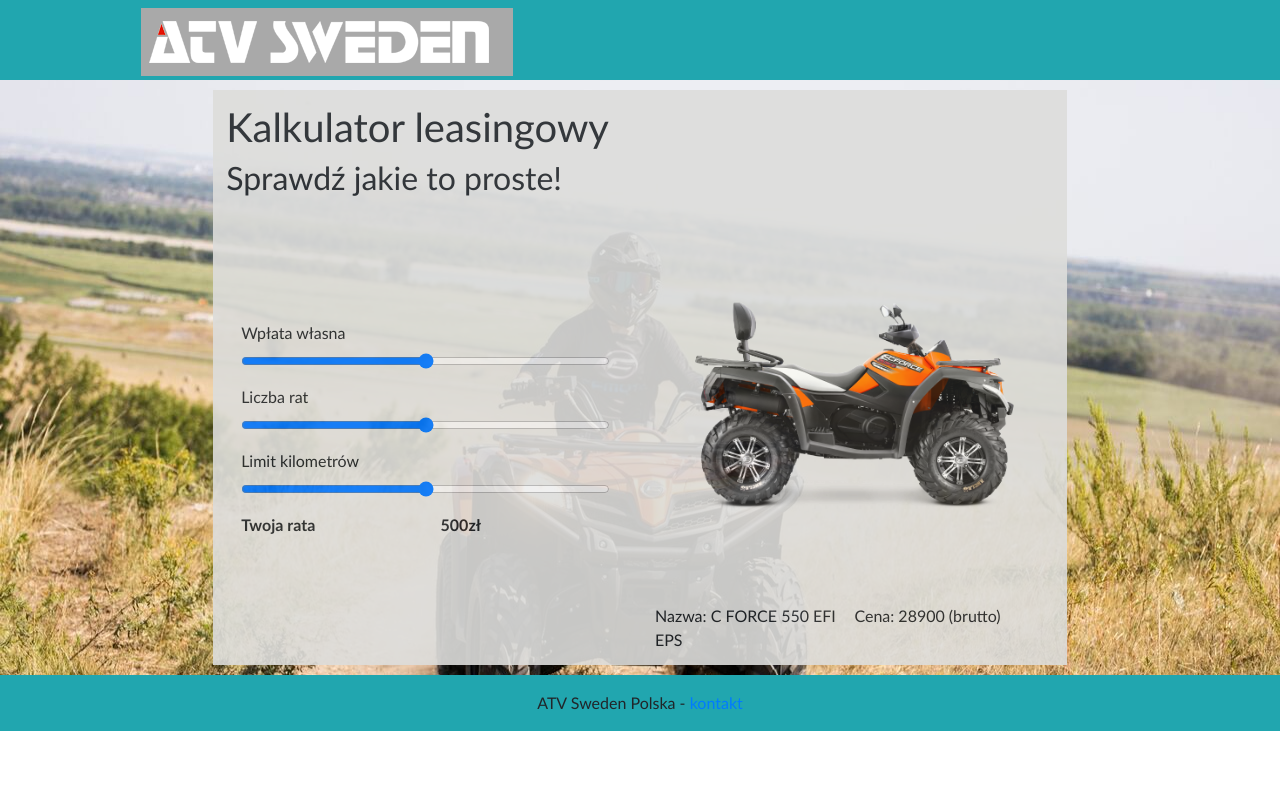
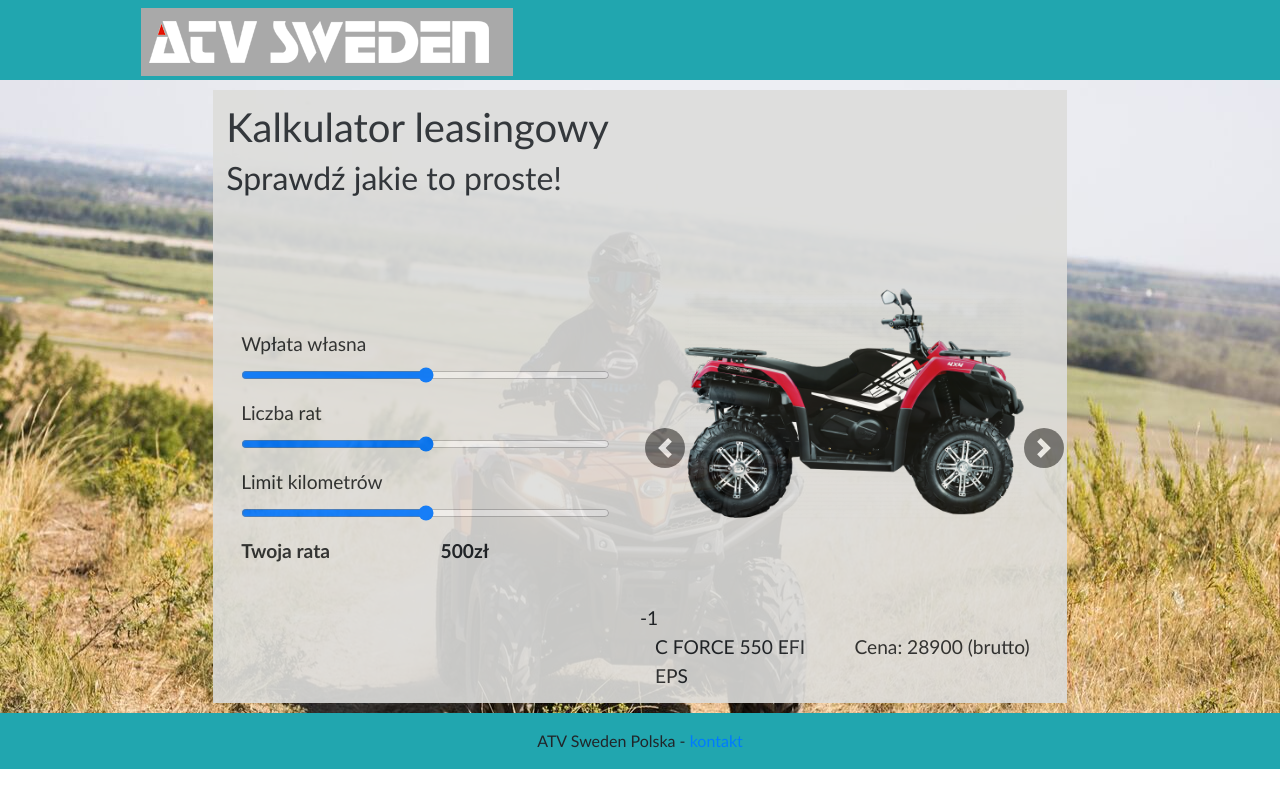
Before and after one commit to emilm0/leasingCalculator, an Angular app: page / in a window 1280 px wide. Built offline with nearby package versions, Linux system fonts and the light colour scheme.

Commit message:
add buttons

```diff
--- a/src/app/components/body/body.component.css
+++ b/src/app/components/body/body.component.css
@@ -6,6 +6,7 @@
     margin-left: auto;
     margin-right: auto;
     padding: 1%;
+    font-size: 1.2em;
 }
 
 .row {
@@ -19,3 +20,12 @@
     margin-top: auto;
     margin-bottom: auto;
 }
+.carousel-control-prev,
+.carousel-control-next{
+    margin:5px;
+    width: 40px;
+    height: 40px;
+    background-color: black;
+    border-radius: 50%;
+    top: calc(50% - 25px);
+}
--- a/src/app/components/body/body.component.html
+++ b/src/app/components/body/body.component.html
@@ -2,16 +2,28 @@
    <h1>Kalkulator leasingowy</h1>
    <h2>Sprawdź jakie to proste!</h2>
     <div class="row">
+
         <div class="col-lg-6 order-2 order-lg-1" id="calculator">
             <app-calculator></app-calculator>
         </div>
+
         <div class="col-lg-6 order-1 order-lg-2" id="f2">
             <div class="row">
-                <img class="col-md-12" src={{vehicles[1].img}}>
+                <a class="carousel-control-prev"  role="button" data-slide="prev">
+                    <span class="carousel-control-prev-icon" aria-hidden="true" ></span>
+                    <span class="sr-only" onclick="prev()">Previous</span>
+                </a>
+                <img class="col-md-12" src={{vehicles[counter].img}}>
+                {{checkItem(counter)}}
+
+                <a class="carousel-control-next" role="button" data-slide="next">
+                    <span class="carousel-control-next-icon" aria-hidde  n="true" ></span>
+                    <span class="sr-only" onclick="next()">Next</span>
+                </a>
             </div>
+
             <div class="row">
                 <div class="col-6">
-                    Nazwa:
                     {{vehicles[1].name}}
                 </div>
                 <div class="clo-6">
@@ -19,6 +31,8 @@
                 </div>
             </div>
         </div>
+
+
     </div>
 
 </div>
--- a/src/app/components/body/body.component.ts
+++ b/src/app/components/body/body.component.ts
@@ -18,6 +18,8 @@
 })
 export class BodyComponent implements OnInit {
 
+  counter = 0;
+
   vehicles = [
     new Vehicle(1, 'C FORCE 520 EFI', 23900, 'assets/images/c-force-520-efi.jpg'),
     new Vehicle(2, 'C FORCE 550 EFI EPS', 28900, 'assets/images/c-force-550-efi-eps.jpg'),
@@ -26,6 +28,27 @@
     new Vehicle(5, 'C FORCE 1000 (CC)', 49900, 'assets/images/c-force-800-efi-eps.jpg')
   ];
 
+  checkItem(i: number): number{
+    if (i > this.vehicles.length){
+      return 0;
+    }
+    else if (i < 0){
+      return this.vehicles.length - 1;
+    }
+    else{
+      return i - 1;
+    }
+  }
+
+  next(): number{
+    console.log(this.counter);
+    return this.checkItem (this.counter + 1);
+  }
+  prev(): number{
+    console.log(this.counter);
+    return this.checkItem (this.counter - 1);
+  }
+
   constructor() { }
 
   ngOnInit(): void {
```
